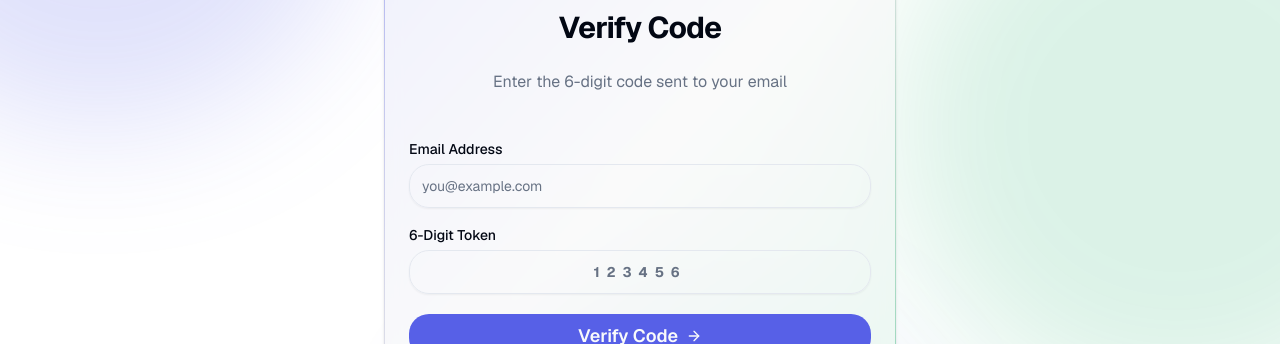
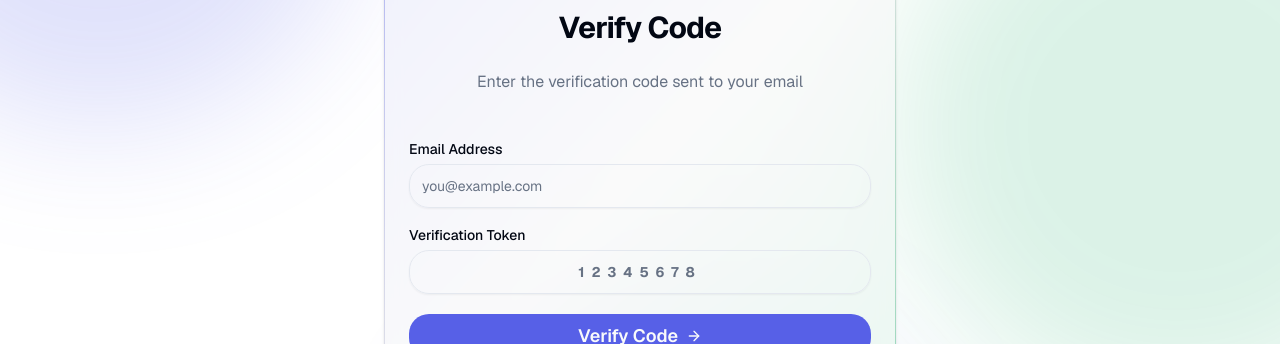
Before and after one commit to patelkrishn865/Event-Management-App, a Next.js app: page /auth/verify-otp in a window 1280 px wide. Shown: the part 232-576 px from the top of the page. Built offline with nearby package versions, Linux system fonts and the light colour scheme.

Commit message:
fix(auth): update verify-otp to support 8-digit codes

```diff
--- a/app/auth/verify-otp/page.jsx
+++ b/app/auth/verify-otp/page.jsx
@@ -29,7 +29,7 @@ import { ShieldCheck, ArrowRight, Loader2, ArrowLeft } from "lucide-react";
  */
 const schema = z.object({
     email: z.string().email("Enter a valid email"),
-    token: z.string().min(6, "Enter the 6-digit code").max(6, "Enter the 6-digit code"),
+    token: z.string().min(6, "Enter the verification code").max(8, "Enter the verification code"),
 });
 
 function VerifyOtpForm() {
@@ -87,7 +87,7 @@ function VerifyOtpForm() {
                             Verify Code
                         </CardTitle>
                         <CardDescription className="text-base">
-                            Enter the 6-digit code sent to your email
+                            Enter the verification code sent to your email
                         </CardDescription>
                     </CardHeader>
 
@@ -123,11 +123,11 @@ function VerifyOtpForm() {
                                     name="token"
                                     render={({ field }) => (
                                         <FormItem>
-                                            <FormLabel>6-Digit Token</FormLabel>
+                                            <FormLabel>Verification Token</FormLabel>
                                             <FormControl>
                                                 <Input
-                                                    placeholder="123456"
-                                                    maxLength={6}
+                                                    placeholder="12345678"
+                                                    maxLength={8}
                                                     className="rounded-2xl h-11 text-center text-2xl tracking-[0.5em] font-bold"
                                                     {...field}
                                                 />
```
